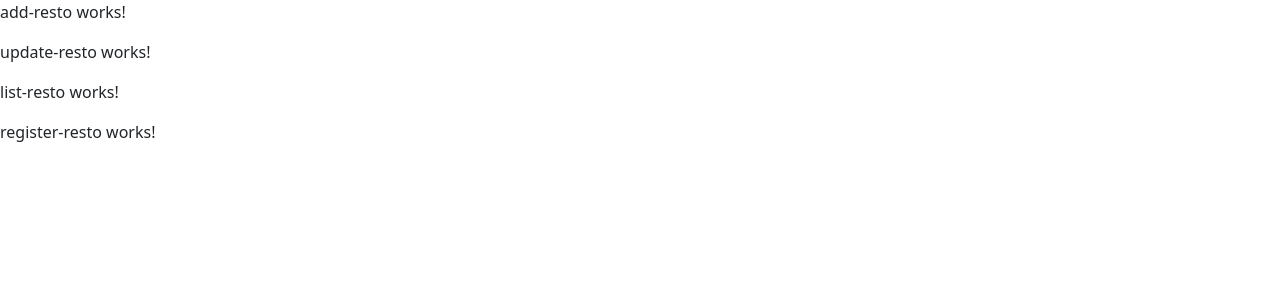
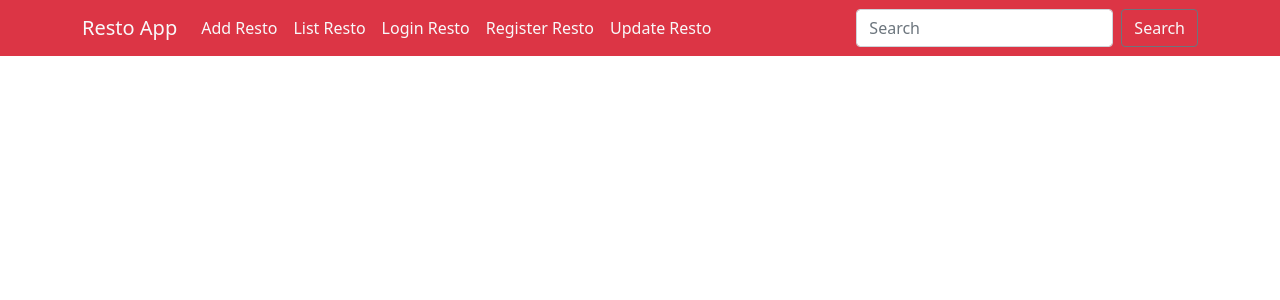
Before and after one commit to Lindos-Mahadi/Angular-First-Crud, an Angular app: page / in a window 1280 px wide. Shown: the top 300 px of the page. Built offline with nearby package versions, Linux system fonts and the light colour scheme.

Commit message:
Routing SetUp & Update db.json

```diff
--- a/db/db.json
+++ b/db/db.json
@@ -0,0 +1,34 @@
+{
+    "restaurants": [
+        {
+            "id": 1,
+            "name": "KFC restaurants",
+            "email": "kfc@test.com",
+            "address": "KFC town"
+        },
+        {
+            "id": 2,
+            "name": "FFC restaurants",
+            "email": "Ffc@test.com",
+            "address": "FFC town"
+        },
+        {
+            "id": 3,
+            "name": "GFC restaurants",
+            "email": "Gfc@test.com",
+            "address": "GFC town"
+        },
+        {
+            "id": 4,
+            "name": "HFC restaurants",
+            "email": "Hfc@test.com",
+            "address": "HFC town"
+        },
+        {
+            "id": 5,
+            "name": "LFC restaurants",
+            "email": "Lfc@test.com",
+            "address": "LFC town"
+        }
+    ]
+}
--- a/src/app/app-routing.module.ts
+++ b/src/app/app-routing.module.ts
@@ -1,7 +1,28 @@
 import { NgModule } from '@angular/core';
 import { RouterModule, Routes } from '@angular/router';
+import { AddRestoComponent } from './header/add-resto/add-resto.component';
+import { UpdateRestoComponent } from './header/update-resto/update-resto.component';
+import { ListRestoComponent } from './header/list-resto/list-resto.component';
+import { RegisterRestoComponent } from './header/register-resto/register-resto.component';
 
-const routes: Routes = [];
+const routes: Routes = [
+  {
+    component: AddRestoComponent,
+    path: 'add'
+  },
+  {
+    component: ListRestoComponent,
+    path: 'list'
+  },
+  {
+    component: RegisterRestoComponent,
+    path: 'register'
+  },
+  {
+    component: UpdateRestoComponent,
+    path: 'update'
+  }
+];
 
 @NgModule({
   imports: [RouterModule.forRoot(routes)],
--- a/src/app/app.component.html
+++ b/src/app/app.component.html
@@ -1,4 +1,36 @@
-<app-add-resto></app-add-resto>
-<app-update-resto></app-update-resto>
-<app-list-resto></app-list-resto>
-<app-register-resto></app-register-resto>
+<nav class="navbar navbar-expand-lg bg-danger">
+  <div class="container">
+    <a class="navbar-brand text-light" href="#">Resto App</a>
+    <button class="navbar-toggler" type="button" data-bs-toggle="collapse" data-bs-target="#navbarScroll"
+      aria-controls="navbarScroll" aria-expanded="false" aria-label="Toggle navigation">
+      <span class="navbar-toggler-icon"></span>
+    </button>
+    <div class="collapse navbar-collapse " id="navbarScroll">
+      <ul class="navbar-nav me-auto">
+        <li class="nav-item">
+          <a routerLink="add" class="nav-link text-light">Add Resto</a>
+        </li>
+        <li class="nav-item">
+          <a routerLink="list" class="nav-link text-light">List Resto</a>
+        </li>
+        <li class="nav-item">
+          <a routerLink="login" class="nav-link text-light">Login Resto</a>
+        </li>
+        <li class="nav-item">
+          <a routerLink="register" class="nav-link text-light">Register Resto</a>
+        </li>
+        <li class="nav-item">
+          <a routerLink="update" class="nav-link text-light">Update Resto</a>
+        </li>
+      </ul>
+      <form class="d-flex" role="search">
+        <input class="form-control me-2" type="search" placeholder="Search" aria-label="Search">
+        <button class="btn btn-outline-secondary text-light" type="submit">Search</button>
+      </form>
+    </div>
+  </div>
+</nav>
+<!-- RENDARING PAGE -->
+<div class="container">
+  <router-outlet></router-outlet>
+</div>
--- a/src/app/app.module.ts
+++ b/src/app/app.module.ts
@@ -4,7 +4,6 @@ import { BrowserModule } from '@angular/platform-browser';
 import { AppRoutingModule } from './app-routing.module';
 import { AppComponent } from './app.component';
 import { NgbModule } from '@ng-bootstrap/ng-bootstrap';
-import { HeaderModule } from './header/header.module';
 
 @NgModule({
   declarations: [
@@ -13,8 +12,7 @@ import { HeaderModule } from './header/header.module';
   imports: [
     BrowserModule,
     AppRoutingModule,
-    NgbModule,
-    HeaderModule
+    NgbModule
   ],
   providers: [],
   bootstrap: [AppComponent]
```
